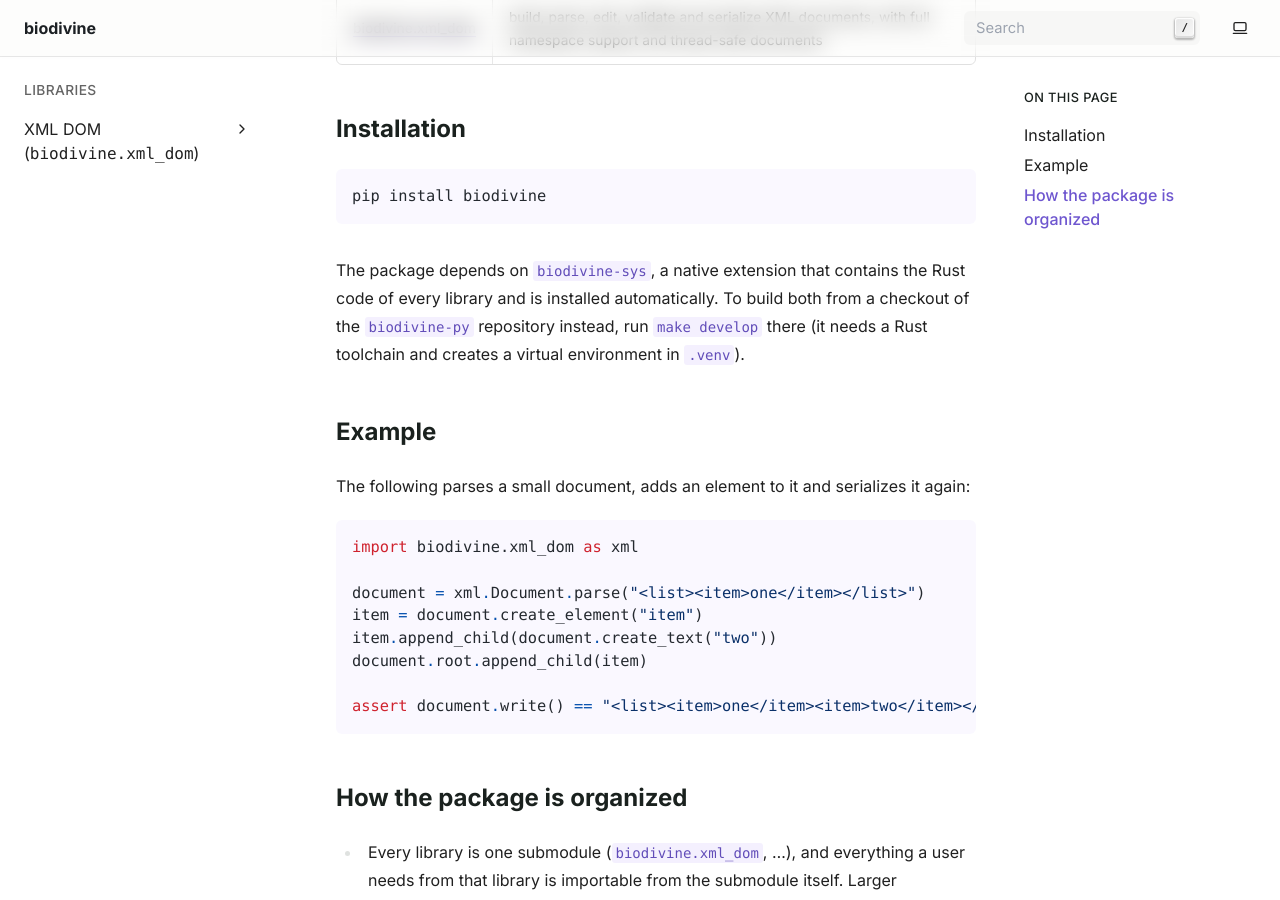
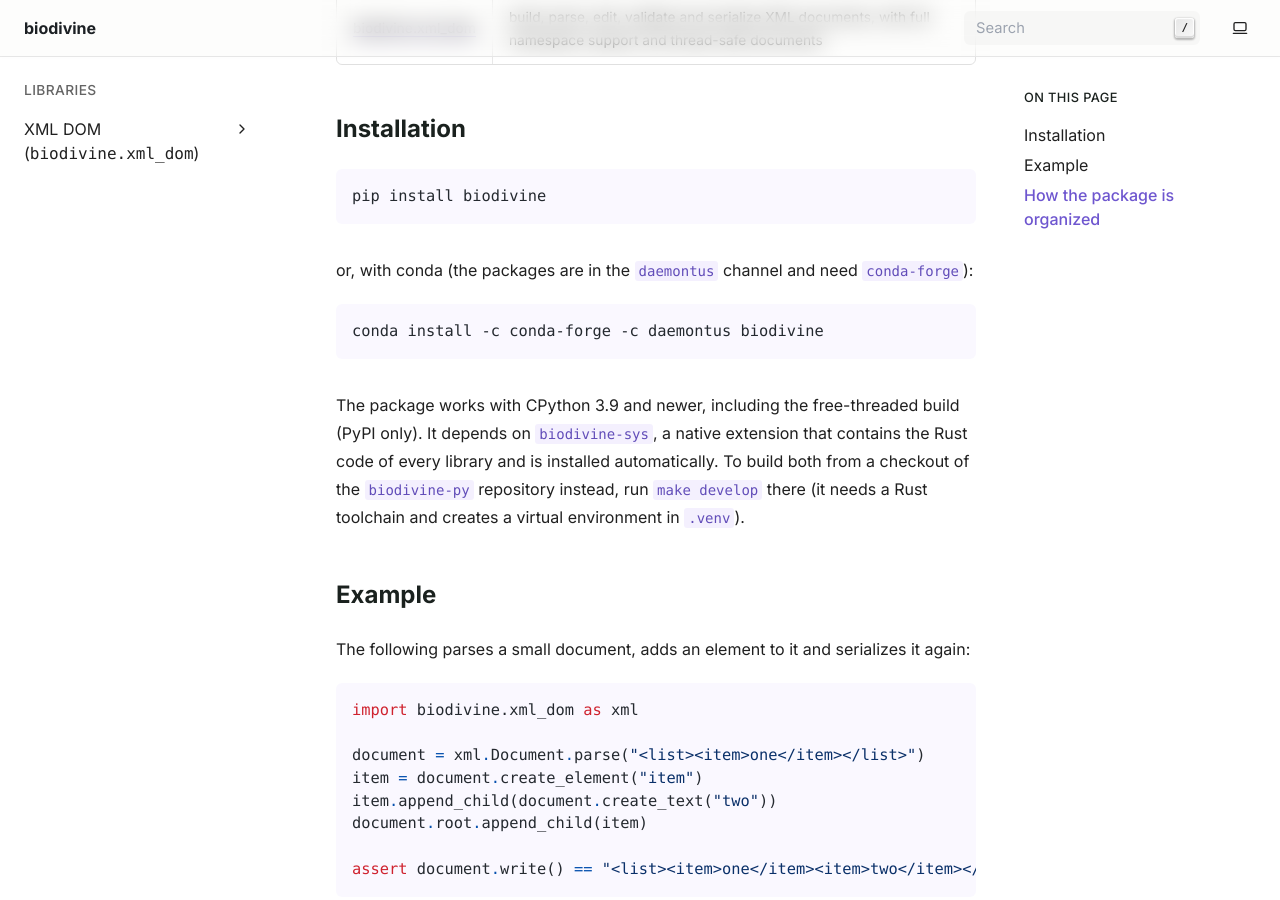
Before and after one commit to sybila/biodivine-py, a Sphinx documentation site: the page built from biodivine/docs/index.md, in a window 1280 px wide and 900 px high, scrolled down 331 px. Built offline with Sphinx 7.4.7, drawn with Linux system fonts in a browser that asks for light colours.

Commit message:
ci: Build conda packages and publish them to anaconda.org.
A rattler-build recipe builds one stable-ABI biodivine-sys package per platform and a noarch
biodivine package, and runs the test suite against them. The release tests the PyPI wheels on every
Python version from 3.9 to 3.14.

Co-Authored-By: Claude Opus 5.5 <noreply@anthropic.com>

````diff
--- a/Cargo.toml
+++ b/Cargo.toml
@@ -7,8 +7,9 @@ resolver = "3"
 
 [workspace.package]
 # The version of both Python distributions: `biodivine-sys` takes it from this manifest (maturin's
-# `dynamic = ["version"]`), and `biodivine/pyproject.toml` repeats it, together with an exact pin of
-# `biodivine-sys`. `biodivine/tests/test_package.py` checks that the three numbers agree.
+# `dynamic = ["version"]`), `biodivine/pyproject.toml` repeats it, together with an exact pin of
+# `biodivine-sys`, and so does `conda/recipe.yaml`. `biodivine/tests/test_package.py` checks that
+# the four numbers agree.
 version = "0.1.0"
 rust-version = "1.95"
 license = "MIT"
--- a/biodivine/docs/index.md
+++ b/biodivine/docs/index.md
@@ -13,8 +13,15 @@ package, implemented in Rust and wrapped in idiomatic Python classes:
 pip install biodivine
 ```
 
-The package depends on `biodivine-sys`, a native extension that contains the Rust code of every
-library and is installed automatically. To build both from a checkout of the `biodivine-py`
+or, with conda (the packages are in the `daemontus` channel and need `conda-forge`):
+
+```sh
+conda install -c conda-forge -c daemontus biodivine
+```
+
+The package works with CPython 3.9 and newer, including the free-threaded build (PyPI only). It
+depends on `biodivine-sys`, a native extension that contains the Rust code of every library and is
+installed automatically. To build both from a checkout of the `biodivine-py`
 repository instead, run `make develop` there (it needs a Rust toolchain and creates a virtual
 environment in `.venv`).
 
````
Also changed, not shown: README.md (+23 -6 lines), biodivine/README.md, 5 other files.
